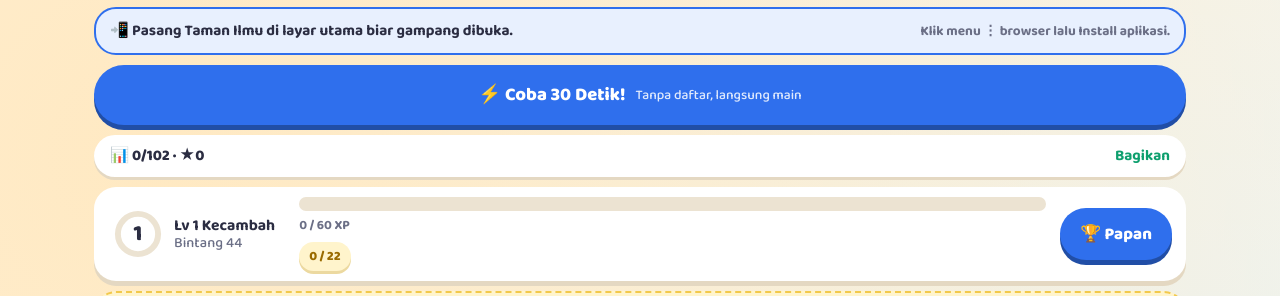
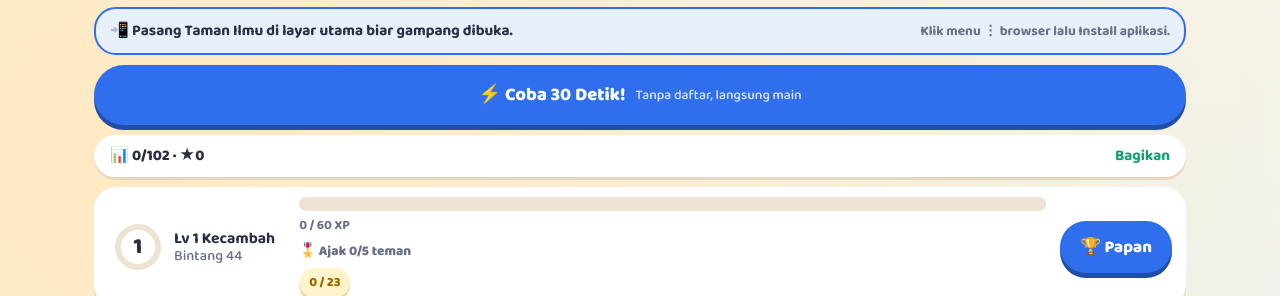
Before and after one commit to BrianArfi/taman-ilmu, a plain HTML site: page index.html in a window 1280 px wide. Shown: the part 252-548 px from the top of the page. Drawn offline with Linux system fonts and the light colour scheme.

Commit message:
Siklus 109: progres Duta terlihat + tier Emas (ide backlog)

```diff
--- a/css/style.css
+++ b/css/style.css
@@ -521,6 +521,7 @@ button, a, [role="button"], .choice, input[type="range"] { touch-action: manipul
 .pwa-banner[hidden] { display: none; }
 .pwa-txt { flex: 1 1 220px; min-width: 0; font-weight: 700; font-size: 0.95rem; }
 .pwa-go { min-height: 44px; padding: 4px 18px; font-size: 0.95rem; }
+.duta-prog { font-size: 0.85rem; color: var(--muted); font-weight: 800; }
 .pwa-manual { font-size: 0.85rem; color: var(--muted); font-weight: 700; }
 .pwa-manual[hidden], .pwa-go[hidden], .ortu-pasang [hidden] { display: none; }
 .ortu-pasang { display: contents; }
--- a/js/badges.js
+++ b/js/badges.js
@@ -1,4 +1,4 @@
-/* Taman Ilmu: lencana (22), layar #/lencana, dan toast lencana baru.
+/* Taman Ilmu: lencana (23), layar #/lencana, dan toast lencana baru.
    Semua ikon benda atau tumbuhan, tanpa wajah dan tanpa mata (aturan SPEC bagian 3). */
 (function () {
   'use strict';
@@ -44,6 +44,8 @@
     { id: 'pengajak-teman', icon: '🤝', name: 'Pengajak Teman', how: 'Bagikan Taman Ilmu 3 kali',
       test: (t, st) => ((st.share && st.share.total) || 0) >= 3 },
     { id: 'duta', icon: '🎖️', name: 'Duta Taman', how: 'Teman yang kamu ajak main dan klaimnya ditebus' },
+    { id: 'duta-emas', icon: '💠', name: 'Duta Emas', how: 'Ajak 5 teman yang klaimnya ditebus',
+      test: (t, st) => Object.keys(st.klaimDari || {}).length >= 5 },
     { id: 'penuh-lima', icon: '🌠', name: 'Lima Sempurna', how: 'Dapat 3 bintang di 5 game',
       test: (t) => t.full >= 5 },
     { id: 'emas-dua-lima', icon: '👑', name: 'Raja Bintang', how: 'Dapat 3 bintang di 25 game',
--- a/js/core.js
+++ b/js/core.js
@@ -398,6 +398,8 @@
         h('div', { class: 'xp-bar', role: 'progressbar', 'aria-label': 'XP pemain', 'aria-valuenow': String(prof.xp || 0), 'aria-valuemax': String(info.next) },
           h('i', { class: 'xp-fill', style: { transform: 'scaleX(' + frac + ')' } })),
         h('span', { class: 'xp-txt' }, (prof.xp || 0) + ' / ' + info.next + ' XP'),
+        h('span', { class: 'duta-prog', 'aria-label': 'Teman yang diajak ' + Object.keys(state.klaimDari || {}).length + ' dari 5' },
+          '🎖️ Ajak ' + Object.keys(state.klaimDari || {}).length + '/5 teman'),
         h('button', { type: 'button', class: 'strip-badges', 'aria-label': 'Lihat lencana', onclick: () => { sfx('tap'); location.hash = '#/lencana'; } },
           tea.icons.map((ic) => h('span', { class: 'tea-ic', 'aria-hidden': 'true' }, ic)),
           h('span', { class: 'strip-more' }, tea.icons.length ? '+' + tea.more + ' lagi' : '0 / ' + tea.total))),
--- a/js/progress.js
+++ b/js/progress.js
@@ -203,6 +203,7 @@
     const levelUp = lv > st.profile.level;
     st.profile.level = lv;
     if (TI.Badges) TI.Badges.grant('duta');
+    if (TI.Badges) TI.Badges.evaluate(true);
     if (TI.save) TI.save();
     return { xp: 20, levelUp, level: lv };
   }
```
Also changed, not shown: 1 other file.
